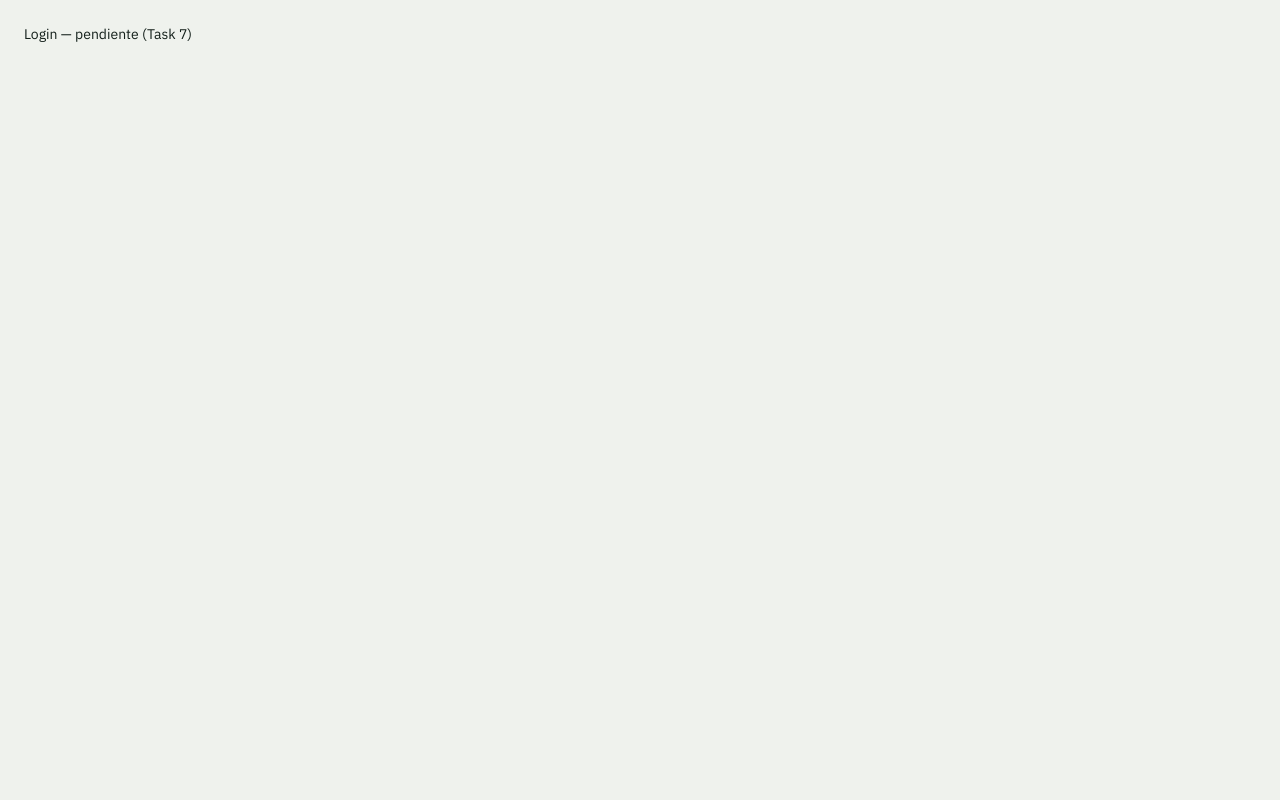
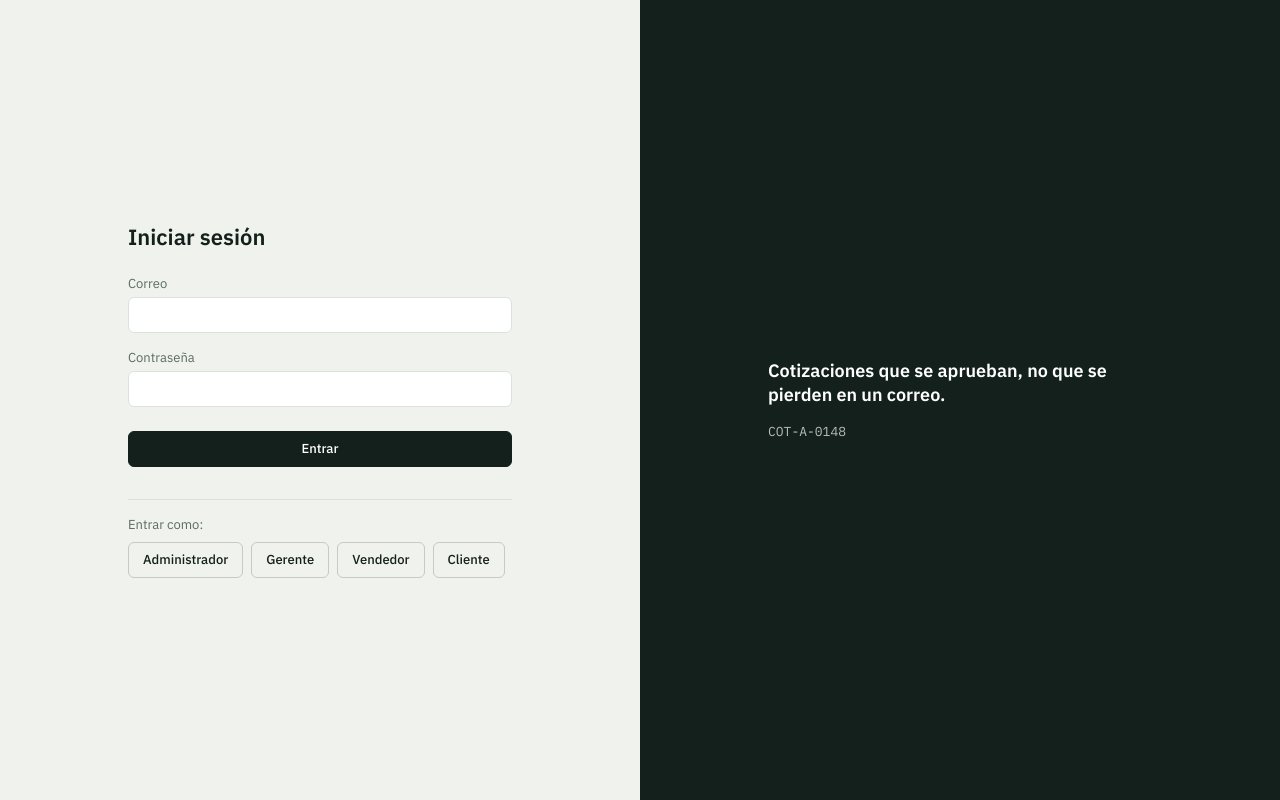
Before and after one commit to josephCastro471/cotiza, a React (Vite) app: page /login in a window 1280 px wide. Built offline with nearby package versions, Linux system fonts and the light colour scheme; the HTML template or start-up script is replaced by a standard one.

Commit message:
feat(web): implement login page with quick demo access

```diff
--- a/src/pages/LoginPage.jsx
+++ b/src/pages/LoginPage.jsx
@@ -1,3 +1,102 @@
+import { useState } from 'react';
+import { useNavigate } from 'react-router-dom';
+import { useAuth } from '../context/AuthContext';
+import Button from '../components/Button';
+
+const ROLES_DEMO = [
+  { rol: 'ADMIN', label: 'Administrador' },
+  { rol: 'GERENTE', label: 'Gerente' },
+  { rol: 'VENDEDOR', label: 'Vendedor' },
+  { rol: 'CLIENTE', label: 'Cliente' },
+];
+
 export default function LoginPage() {
-  return <div className="p-6">Login — pendiente (Task 7)</div>;
+  const [email, setEmail] = useState('');
+  const [password, setPassword] = useState('');
+  const [error, setError] = useState('');
+  const [enviando, setEnviando] = useState(false);
+  const { login, demoLogin } = useAuth();
+  const navigate = useNavigate();
+
+  async function manejarSubmit(e) {
+    e.preventDefault();
+    setError('');
+    setEnviando(true);
+    try {
+      await login(email, password);
+      navigate('/');
+    } catch {
+      setError('El correo o la contraseña no coinciden. Verifica e intenta de nuevo.');
+    } finally {
+      setEnviando(false);
+    }
+  }
+
+  async function entrarComo(rol) {
+    setError('');
+    try {
+      await demoLogin(rol);
+      navigate('/');
+    } catch {
+      setError('No se pudo iniciar la demo para ese rol. Intenta de nuevo.');
+    }
+  }
+
+  return (
+    <div className="grid grid-cols-1 md:grid-cols-2 min-h-screen">
+      <div className="flex items-center justify-center p-8">
+        <form onSubmit={manejarSubmit} className="w-full max-w-sm flex flex-col gap-4">
+          <h1 className="text-h1 font-semibold mb-2">Iniciar sesión</h1>
+
+          <div>
+            <label className="block text-small text-ink-500 mb-1">Correo</label>
+            <input
+              type="email"
+              value={email}
+              onChange={(e) => setEmail(e.target.value)}
+              required
+              className="w-full h-9 border border-line rounded-control px-3 bg-surface focus:outline-none focus:ring-[3px] focus:ring-focus/20 focus:border-focus"
+            />
+          </div>
+
+          <div>
+            <label className="block text-small text-ink-500 mb-1">Contraseña</label>
+            <input
+              type="password"
+              value={password}
+              onChange={(e) => setPassword(e.target.value)}
+              required
+              className="w-full h-9 border border-line rounded-control px-3 bg-surface focus:outline-none focus:ring-[3px] focus:ring-focus/20 focus:border-focus"
+            />
+          </div>
+
+          {error && <p className="text-small text-danger">{error}</p>}
+
+          <Button type="submit" variant="primary" disabled={enviando} className="mt-2 justify-center">
+            {enviando ? 'Entrando…' : 'Entrar'}
+          </Button>
+
+          <div className="mt-4 pt-4 border-t border-line">
+            <p className="text-small text-ink-500 mb-2">Entrar como:</p>
+            <div className="flex flex-wrap gap-2">
+              {ROLES_DEMO.map(({ rol, label }) => (
+                <Button key={rol} type="button" variant="secondary" onClick={() => entrarComo(rol)}>
+                  {label}
+                </Button>
+              ))}
+            </div>
+          </div>
+        </form>
+      </div>
+
+      <div className="hidden md:flex bg-ink-900 text-white items-center justify-center p-8">
+        <div className="max-w-sm">
+          <p className="text-h2 font-semibold mb-4">
+            Cotizaciones que se aprueban, no que se pierden en un correo.
+          </p>
+          <p className="font-mono text-small text-white/70">COT-A-0148</p>
+        </div>
+      </div>
+    </div>
+  );
 }
```
